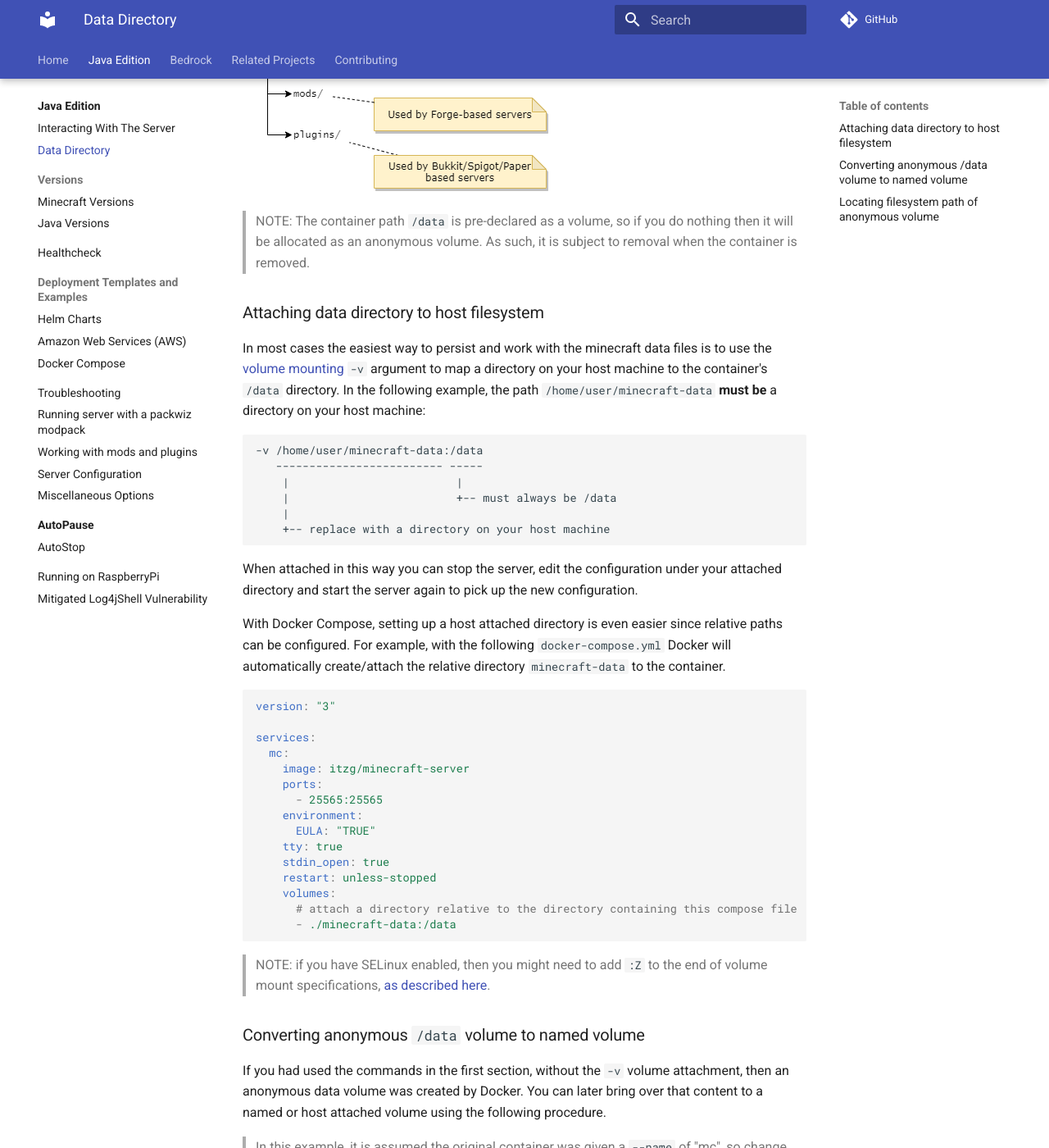
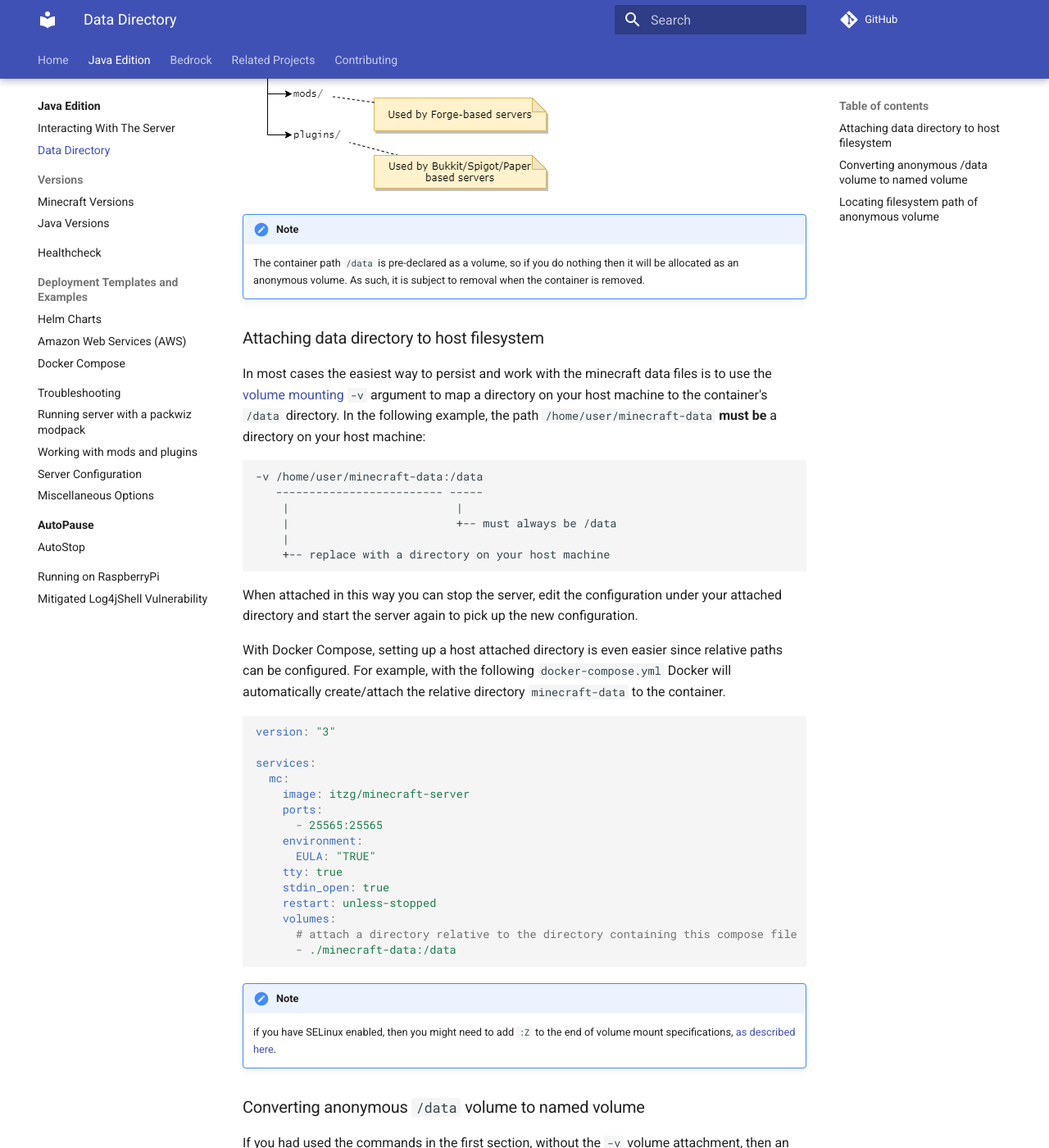
Before and after one commit to camalot/mkdocs-test, an MkDocs documentation site: the page built from docs/java/data-directory.md, in a window 1280 px wide and 1400 px high, scrolled down 473 px. Shown: the whole window at 82% size. Built offline with MkDocs 1.6.1 and Material for MkDocs 9.7.7, drawn with Linux system fonts in a browser that asks for light colours; comment, search, counter and statistics services are not loaded.

````diff
--- a/docs/java/data-directory.md
+++ b/docs/java/data-directory.md
@@ -2,7 +2,9 @@ Everything the container manages is located under the **container's** `/data` pa
 
 ![](../images/level-vs-world.drawio.png)
 
-> NOTE: The container path `/data` is pre-declared as a volume, so if you do nothing then it will be allocated as an anonymous volume. As such, it is subject to removal when the container is removed.
+!!! note
+
+    The container path `/data` is pre-declared as a volume, so if you do nothing then it will be allocated as an anonymous volume. As such, it is subject to removal when the container is removed.
 
 ### Attaching data directory to host filesystem
 
@@ -37,7 +39,9 @@ services:
       - ./minecraft-data:/data
 ```
 
-> NOTE: if you have SELinux enabled, then you might need to add `:Z` to the end of volume mount specifications, [as described here](https://prefetch.net/blog/2017/09/30/using-docker-volumes-on-selinux-enabled-servers/).
+!!! note
+
+    if you have SELinux enabled, then you might need to add `:Z` to the end of volume mount specifications, [as described here](https://prefetch.net/blog/2017/09/30/using-docker-volumes-on-selinux-enabled-servers/).
 
 ### Converting anonymous `/data` volume to named volume
 
@@ -70,4 +74,6 @@ The `Source` field from the output of this command will show where the anonymous
 docker inspect -f "{{json .Mounts}}" CONTAINER_NAME_OR_ID
 ```
 
-> **NOTE** On Windows with WSL the volumes path is `\\wsl$\docker-desktop-data\data\docker\volumes`
+!!! note
+
+    On Windows with WSL the volumes path is `\\wsl$\docker-desktop-data\data\docker\volumes`
--- a/mkdocs.yml
+++ b/mkdocs.yml
@@ -68,6 +68,7 @@ nav:
 extra_css:
   - css/extra.css
 markdown_extensions:
+  - admonition
   - toc:
       permalink: 
   - attr_list
@@ -75,6 +76,7 @@ markdown_extensions:
   - tables
   - pymdownx.highlight:
       use_pygments:
+  - pymdownx.details
   - pymdownx.snippets
   - pymdownx.superfences
   - mdx_gh_links:
````
